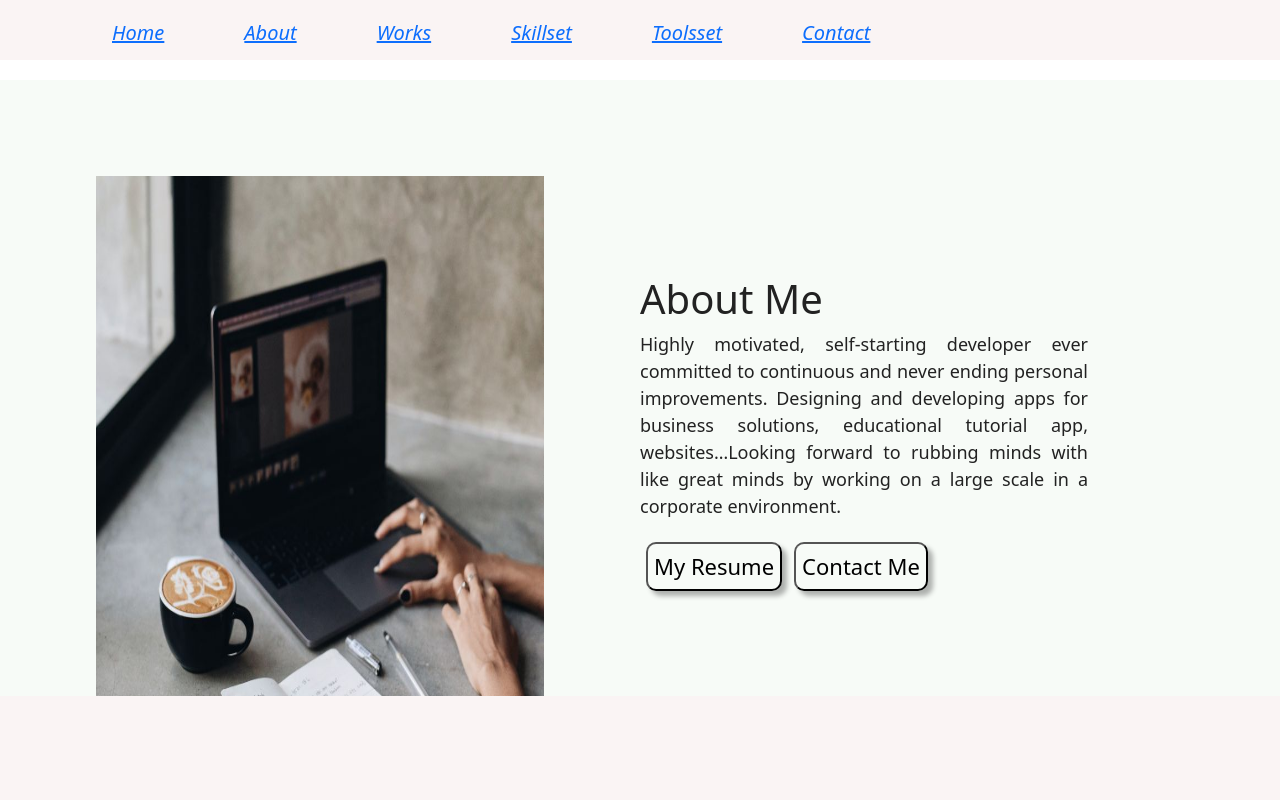
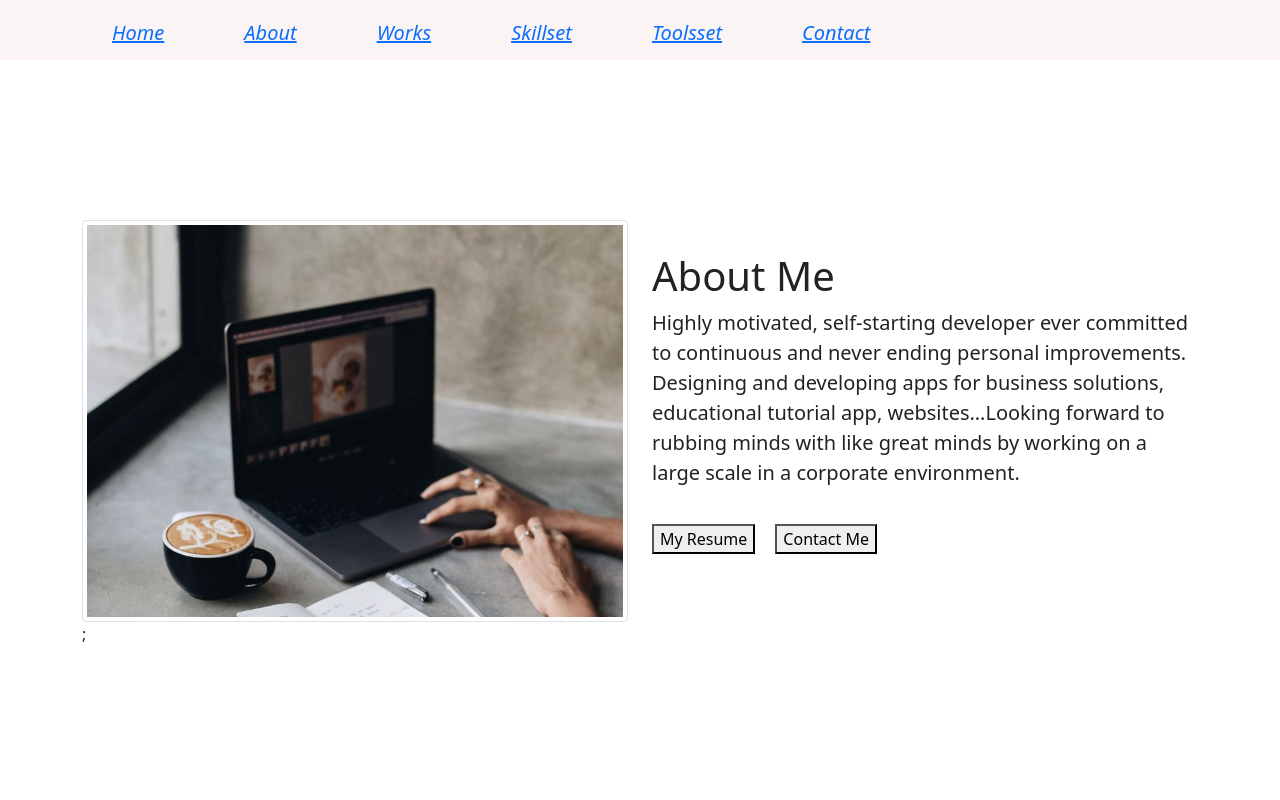
Before and after one commit to waleoxy/my-portfolio-, a React (Create React App) app: page /about in a window 1280 px wide. Shown: the top 800 px of the page. Built offline with nearby package versions, Linux system fonts and the light colour scheme.

Commit message:
pages formatted

```diff
--- a/src/App.css
+++ b/src/App.css
@@ -1,40 +1,40 @@
-@import url('https://fonts.googleapis.com/css2?family=Montserrat:wght@400;700&family=Open+Sans&display=swap');
+@import url("https://fonts.googleapis.com/css2?family=Montserrat:wght@400;700&family=Open+Sans&display=swap");
 
-
-:root{
---primaryColor:#59328b;
---primaryRGBA:rgba(184, 66, 66, 0.3);
---oceanGreen:#bffec7;
---oceanGreenLite:#f7fbf7;
---lightGrey:#faf4f4ee;
---lightGreyAbout:#d6ecc1ee;
---lightBrown:#f4f5cfee;
---mainWhite:#fff;
---mainBlack:#222;
---mainTransition: all, 0.3s ease-in-out;
---mainSpacing: 0.3rem;
---fontFamily: "Montserrat", sans-serif;
-
-
+:root {
+  --primaryColor: #59328b;
+  --primaryRGBA: rgba(184, 66, 66, 0.3);
+  --oceanGreen: #bffec7;
+  --oceanGreenLite: #f7fbf7;
+  --lightGrey: #faf4f4ee;
+  --lightGreyAbout: #d6ecc1ee;
+  --lightBrown: #f4f5cfee;
+  --mainWhite: #fff;
+  --mainBlack: #222;
+  --mainTransition: all, 0.3s ease-in-out;
+  --mainSpacing: 0.3rem;
+  --fontFamily: "Montserrat", sans-serif;
 }
-.text-title{
+* {
+  top: 0;
+}
+.text-title {
   font-family: "Montserrat", sans-serif;
   font-weight: bold;
   letter-spacing: var(--mainSpacing);
   text-transform: capitalize;
 }
 
-.text-main{
+.text-main {
   color: var(--primaryColor);
 }
 
-body{
-  font-family: 'Open Sans' Montserrat!important;
-  background: var(--mainGrey)!important;
-  color: var(--mainBlack)!important;
+body {
+  font-family: "Open Sans" Montserrat !important;
+  background: var(--mainGrey) !important;
+  color: var(--mainBlack) !important;
   margin-top: -20px;
 }
-.main-link{
+.main-link {
   padding: 0.5rem 1rem;
   background: var(--primaryColor);
   color: var(--mainWhite);
@@ -45,16 +45,15 @@ body{
   border: none;
   transition: var(--mainTransition);
 }
-.main-link:hover{
+.main-link:hover {
   background: var(--darkGrey);
   text-decoration: none;
   color: var(--primaryColor);
   outline-color: var(--darkGrey);
-
 }
-.container{
- justify-content: center;
+.container {
+  justify-content: center;
 }
-.intro span{
-
+.intro {
+  display: block;
 }
--- a/src/App.js
+++ b/src/App.js
@@ -14,7 +14,7 @@ import Contact from './components/Contact';
 
 function App() {
   return (
-    <>
+    < >
       <Navbar />
       <Switch>
         <Route path="/" exact component={HomePage} />
--- a/src/HomePage.js
+++ b/src/HomePage.js
@@ -22,7 +22,7 @@ function HomePage() {
         <>
 
             <Hero max="true">
-                <div className="intro">
+                <div className="intro ">
                     <span>
                         <Title
                             greeting={greetings}
@@ -38,7 +38,6 @@ function HomePage() {
             <ToolsPage />
             <Contact />
 
-
         </>
     )
 }
--- a/src/SkillsSetPage.js
+++ b/src/SkillsSetPage.js
@@ -6,7 +6,7 @@ import styled from "styled-components"
 function SkillsSetPage() {
     return (
         <SkillsSetPageWrapper>
-            <div className="workspage-title" id="skills">
+            <div className="workspage-title my-5 py-5" id="skills">
                 <h1>My Skills Set</h1>
             </div>
             <div className="work-card row">
--- a/src/ToolsPage.js
+++ b/src/ToolsPage.js
@@ -7,8 +7,8 @@ function ToolsPage() {
     return (
         <ToolsPageWrapper >
 
-            <div className="work-card row" id="tools">
-                <div className="workspage-title" >
+            <div className="work-card row pt-5 my-5" id="tools">
+                <div className="pt-5 my-3 workspage-title" >
                     <h1>Tools Set</h1>
                 </div>
                 {tools.map(item => (
--- a/src/WorkPage.js
+++ b/src/WorkPage.js
@@ -6,7 +6,7 @@ import { items } from "./context/myProjectList";
 function WorkPage() {
     return (
         <WorkPageWrapper>
-            <div className="container" id="works">
+            <div className="container py-5" id="works">
                 <div className="projectspage_title" >
                     <h1>My Projects</h1>
                 </div>
--- /dev/null
+++ b/src/components/About.css
@@ -0,0 +1,2 @@
+.container {
+}
--- a/src/components/About.js
+++ b/src/components/About.js
@@ -1,51 +1,34 @@
 import React from 'react'
-import styled from "styled-components";
-import Info from './Info';
+import "./About"
 import portHomeBcg from "../images/portHomeBcg.jpg";
-
 
 function About() {
     return (
-        <AboutWrapper>
-            <div className="aboutPage" id="about">
-                <div className="aboutImg">
-                    <img src={portHomeBcg} />
+        <section className= 'py-5 my-5' id="about">
+            <div className="container h-screen my-5">
+                <div className="row h-full">
+                    <div className="col-12 col-sm-10 mx-auto col-md-6 my-3">
+                        <img src={portHomeBcg}
+                        className="img-fluid img-thumbnail"
+                        alt="about"
+                        style={{background: "var(--darkGrey"}}
+                        />;
+                    </div>
+                    <div className="col-12 col-sm-10 mx-auto col-md-6 my-5">
+                        <h1>About Me </h1>
+
+                    <p style={{fontSize: '20px'}}>
+                        Highly motivated, self-starting developer ever committed to continuous and never ending personal improvements. Designing and developing apps for business solutions, educational tutorial app, websites…Looking forward to rubbing minds with like great minds by working on a large scale in a corporate environment.
+                    </p>
+
+                <button style={{marginTop: '20px'}}>My Resume</button>
+
+                <button style={{marginLeft: '20px'}}>Contact Me</button>
+                    </div>
+                    </div>
                 </div>
-                <div className="aboutInfo">
-                    <Info />
-                </div>
-            </div>
-        </AboutWrapper>
+        </section>
+
     )
 }
-
 export default About
-
-const AboutWrapper = styled.div`
-background:var(--lightGrey);
-width: 100%;
-height: 100vh;
-.aboutPage{
-    display: flex;
-    align-items: center;
-    justify-content: space-evenly;
-    background-color: var(--oceanGreenLite);
-}
-.aboutInfo{
-width: 35vw;
-margin-right: 6rem;
-margin-top: 6rem;
-}
-.aboutImg{
-border-radius: 9px;
-    >img{
-   margin-top: 6rem;
-  height:65vh;
-  width: 35vw;
-
-    }
-}
-
-
-
-`
--- a/src/components/Contact.js
+++ b/src/components/Contact.js
@@ -3,10 +3,10 @@ import ContactInfo from './ContactInfo';
 
 export default function Contact() {
     return (
-        <section className="py-5" id="contact">
-            <h1 className="text-center">My Details</h1>
+        <section className="pt-5 mt-5" id="contact">
+            <h1 className="text-center pt-5 mt-5">My Details</h1>
             <div className="row">
-                <div className="col-8 mx-auto col-md-4 my-3">
+                <div className="col-8 mx-auto col-md-4 mt-3">
                     <ContactInfo />
                 </div>
                 <div className="col-8 mx-auto col-md-4 my-3">
--- a/src/components/Navbar.js
+++ b/src/components/Navbar.js
@@ -7,6 +7,7 @@ function Navbar() {
     return (
         <NavbarWrapper>
             <div className="navbar">
+
                 <ul className="navbar__links">
                     {linkData.map((link) =>
                         (<li key={link.id} className="navbar__link">
@@ -53,6 +54,13 @@ align-items: center;
    text-transform: capitalize;
 
 }
+@media (max-width:925px){
+    .navbar__links{
+        visibility: hidden;
+
+    }
+}
+
 
 
 `
--- a/src/context/myProjectList.js
+++ b/src/context/myProjectList.js
@@ -33,9 +33,15 @@ export const items = [
     },
     {
         id: 6,
-        title: "samsung galaxy A8 - black",
-        image: "img/product-5.png",
-        projectUrl: ""
+        title: "covid tacker",
+        image: "img/covidtracker.png",
+        projectUrl: "https://covidtrackerwebapp.netlify.app/"
+    },
+    {
+        id: 7,
+        title: "Netflix",
+        image: "img/netflix.jpg",
+        projectUrl: "https://netflix-clone-org.vercel.app/"
     }
 
 ];
```
Also changed, not shown: public/img/covidtracker.png (added), public/img/netflix.jpg (added).
